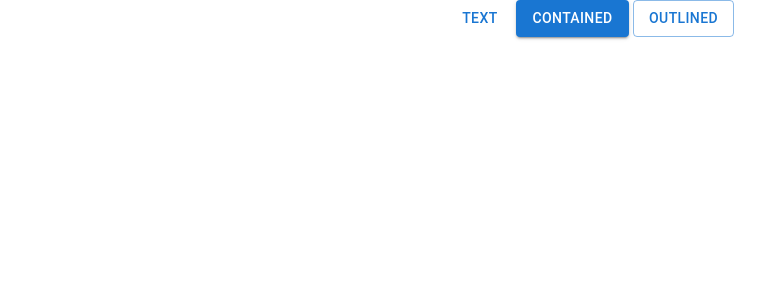
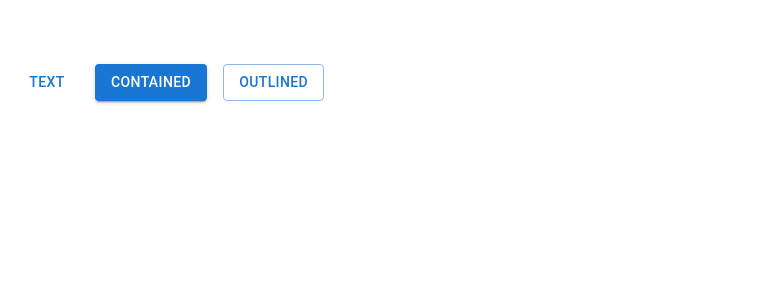
Before and after one commit to Murugananthstr/MaterialUIForReact, a React (Create React App) app in the folder react-mui-demo/: page / in a window 1280 px wide. Shown: the top 300 px of the page, without its empty margins (49-814 px from the left). Built offline with nearby package versions, Linux system fonts and the light colour scheme.

Commit message:
Using stack spacing and direction

```diff
--- a/react-mui-demo/src/App.css
+++ b/react-mui-demo/src/App.css
@@ -1,5 +1,6 @@
 .App {
   text-align: center;
+  padding: 4rem;
 }
 
 .App-logo {
--- a/react-mui-demo/src/components/MuiButton.tsx
+++ b/react-mui-demo/src/components/MuiButton.tsx
@@ -1,15 +1,13 @@
-import { Button } from "@mui/material";
+import { Button, Stack } from "@mui/material";
 import React from "react";
 
 const MuiButton = () => {
   return (
-    <div>
-      <Button variant="text">Text</Button> {/* Less Important */}
-      <Button variant="contained">Contained</Button>{" "}
-      {/* More Important such as action button like Login/Register/Submit */}
-      <Button variant="outlined">Outlined</Button>{" "}
-      {/* Less Important similar to cancel or go back*/}
-    </div>
+    <Stack spacing={2} direction="row">
+      <Button variant="text">Text</Button>
+      <Button variant="contained">Contained</Button>
+      <Button variant="outlined">Outlined</Button>
+    </Stack>
   );
 };
 
```
